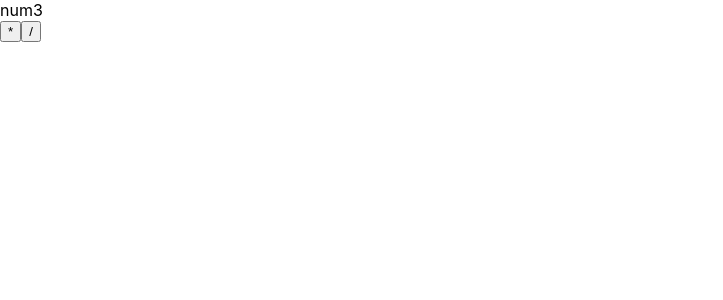
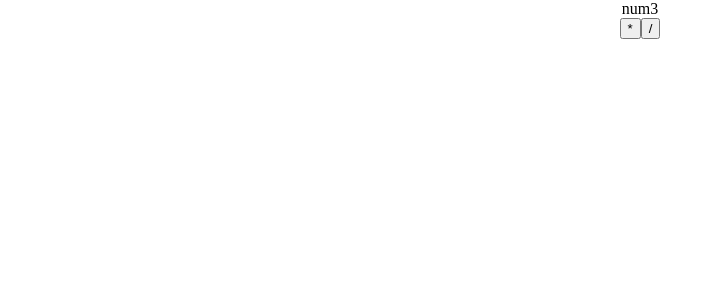
Before and after one commit to Brindhakavi/w_react, a React (Create React App) app: page / in a window 1280 px wide. Shown: the top 300 px of the page, without its empty margins (0-723 px from the left). Built offline with nearby package versions, Linux system fonts and the light colour scheme.

Commit message:
Sep 6 usestate using function

```diff
--- a/src/App.js
+++ b/src/App.js
@@ -1,16 +1,16 @@
-import "./align.css";
-import { useState } from "react";
+
+ import "./align.css"; import { useState } from "react";
 export default function App()
-{
-    const [num,setnum] = useState(3);
+ {
+     const [num,setnum] = useState(3);
 
-return (
-    <div classname = "num">
+ return (
+    <div className = "num">
          num{num}
-        <div>
-            <button onClick={()=>setnum(num*2)}>*</button>
+         <div>
+              <button onClick={()=>setnum(num*2)}>*</button>
             <button onClick = {()=>setnum(num/2)}>/</button>
         </div>
     </div>
-);
+)
 }
--- a/src/align.css
+++ b/src/align.css
@@ -1,4 +1,4 @@
-.App{
+.num{
     font-family: 'Times New Roman', Times, serif;
     text-align: center;
 
```
